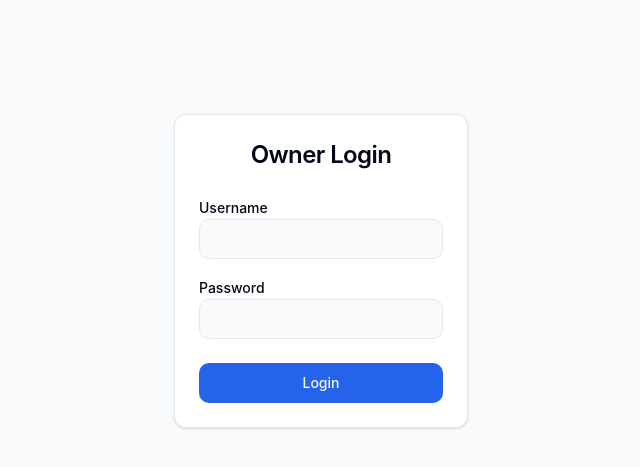
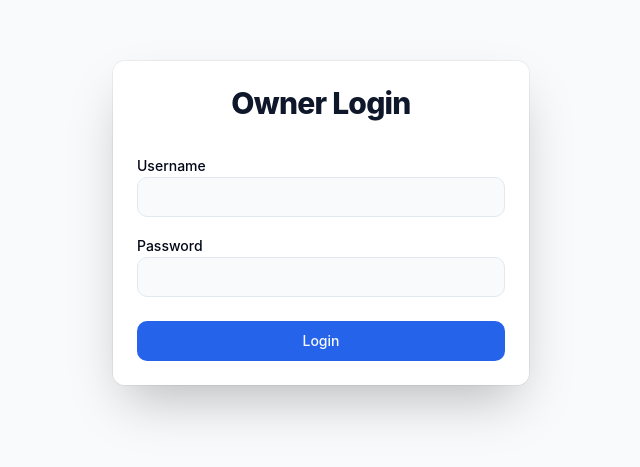
Before and after one commit to Sanjay6968/roof-estimator, a React (Vite) app in the folder client/: page /login in a window 1280 px wide. Shown: the part 177-644 px from the top of the page, without its empty margins (319-959 px from the left). Built offline with nearby package versions, Linux system fonts and the light colour scheme.

Commit message:
style: upgrade login and admin dashboard aesthetics

```diff
--- a/client/src/pages/Admin.jsx
+++ b/client/src/pages/Admin.jsx
@@ -78,10 +78,10 @@ export default function Admin() {
   if (loading) return <div className="p-8 text-center text-slate-500">Loading dashboard...</div>;
 
   return (
-    <div className="max-w-6xl mx-auto mt-8 p-4">
+    <div className="w-full max-w-6xl mx-auto p-4">
       <div className="flex justify-between items-center mb-8">
-        <h1 className="text-3xl font-bold">Owner Dashboard</h1>
-        <Button variant="outline" onClick={() => { localStorage.removeItem('ownerToken'); navigate('/login'); }}>
+        <h1 className="text-3xl font-extrabold tracking-tight text-slate-900">Owner Dashboard</h1>
+        <Button variant="outline" onClick={() => { localStorage.removeItem('ownerToken'); navigate('/login'); }} className="bg-white/80 hover:bg-white shadow-sm border-slate-200 text-slate-700">
           Logout
         </Button>
       </div>
@@ -93,7 +93,7 @@ export default function Admin() {
         </TabsList>
 
         <TabsContent value="leads">
-          <div className="bg-white rounded-lg shadow border overflow-x-auto">
+          <div className="rounded-xl shadow-2xl border-0 ring-1 ring-slate-900/5 bg-white/90 backdrop-blur-sm overflow-x-auto">
             <Table>
               <TableHeader>
                 <TableRow>
@@ -134,9 +134,9 @@ export default function Admin() {
         </TabsContent>
 
         <TabsContent value="config">
-          <div className="bg-white rounded-lg shadow border p-6">
+          <div className="rounded-xl shadow-2xl border-0 ring-1 ring-slate-900/5 bg-white/90 backdrop-blur-sm p-8">
             <div className="flex justify-between items-center mb-6">
-              <h2 className="text-xl font-semibold">Estimator Questions & Rates</h2>
+              <h2 className="text-xl font-bold text-slate-900">Estimator Questions & Rates</h2>
               <div className="flex items-center gap-4">
                 <span className="text-sm font-medium text-green-600">{saveStatus}</span>
                 <Button onClick={handleSaveConfig}>Save Changes</Button>
--- a/client/src/pages/Login.jsx
+++ b/client/src/pages/Login.jsx
@@ -25,10 +25,10 @@ export default function Login() {
   };
 
   return (
-    <div className="max-w-md mx-auto mt-24 px-4">
-      <Card>
-        <CardHeader>
-          <CardTitle className="text-center text-2xl">Owner Login</CardTitle>
+    <div className="w-full max-w-md mx-auto p-4">
+      <Card className="shadow-2xl border-0 ring-1 ring-slate-900/5 bg-white/90 backdrop-blur-sm transition-all duration-300">
+        <CardHeader className="pb-8">
+          <CardTitle className="text-center text-3xl font-extrabold tracking-tight text-slate-900">Owner Login</CardTitle>
         </CardHeader>
         <CardContent>
           <form id="login-form" onSubmit={handleLogin} className="flex flex-col gap-4">
```
